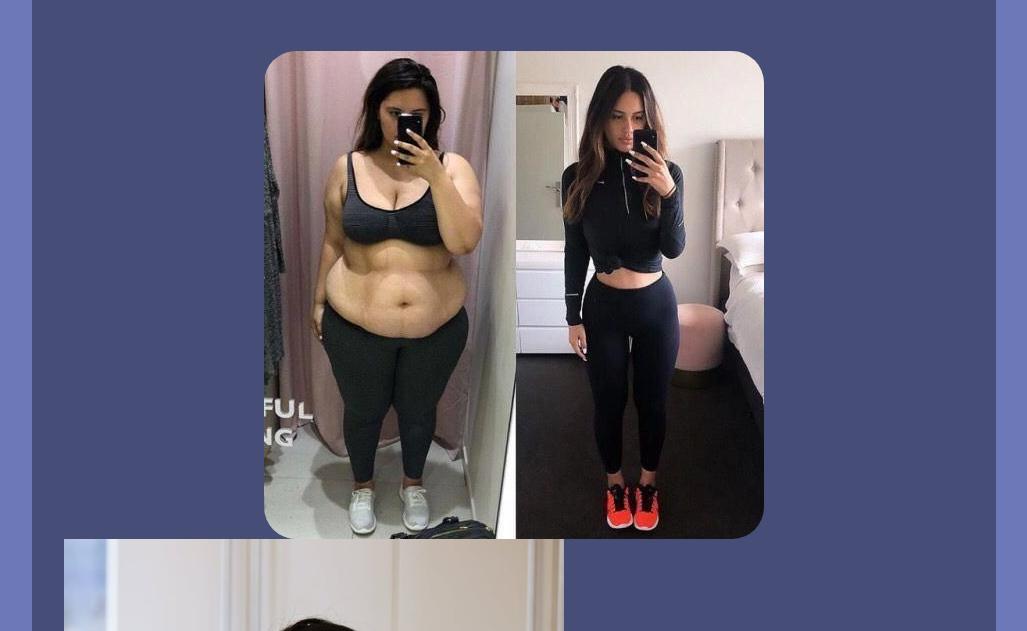
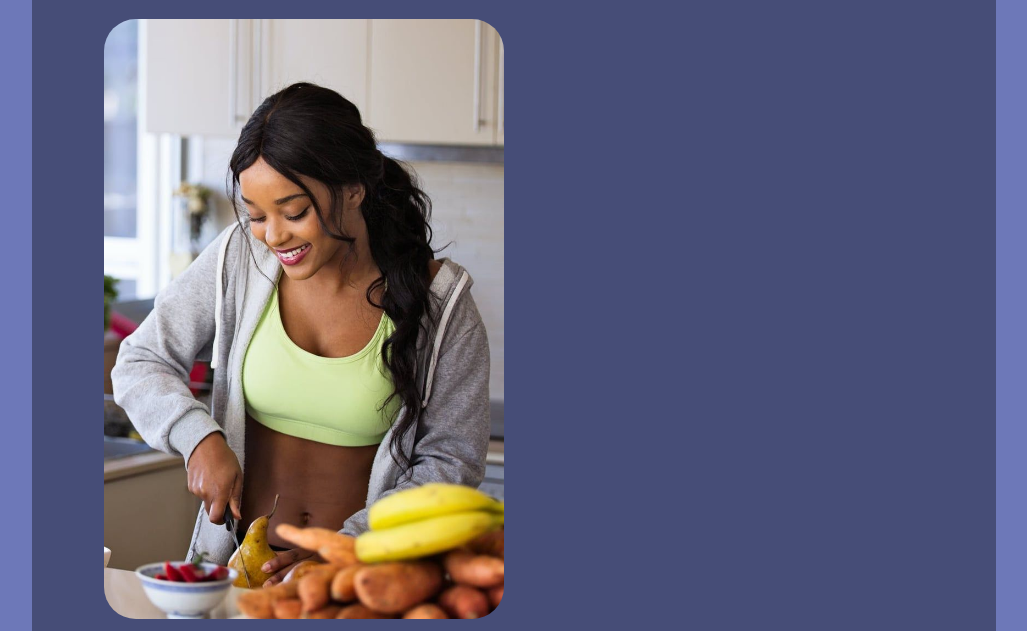
Before and after one commit to kelwinxd/sidequest, a plain HTML site: page index.html in a window 1280 px wide. Shown: the part 169-800 px from the top of the page, without its empty margins (126-1153 px from the left). Drawn offline with Linux system fonts and the light colour scheme.

Commit message:
Update index.html

```diff
--- a/index.html
+++ b/index.html
@@ -106,6 +106,17 @@
      opacity: 1;
     }
 }
+.item {
+    margin-top: 3rem;
+    display: flex;
+
+  }
+.lista img{
+
+    width: 400px;
+    border-radius: 2rem;
+    margin: 0 auto;
+  }
 
 #img1 {
     width: 500px;
@@ -123,9 +134,11 @@
 
     <div class="container">
         <h1>Effective Weight Loss Techniques and Diet Strategies</h1>
-        <div class="img-container">
-            <img src="./imgs/loss.jpg" alt="" id="img1">
-        </div>
+        <ul class="lista">
+
+
+              <img src="./imgs/mind.jpg" alt="">
+           </ul>
 
         <img src="./imgs/mind.jpg" alt="" width="500px">
 
```
